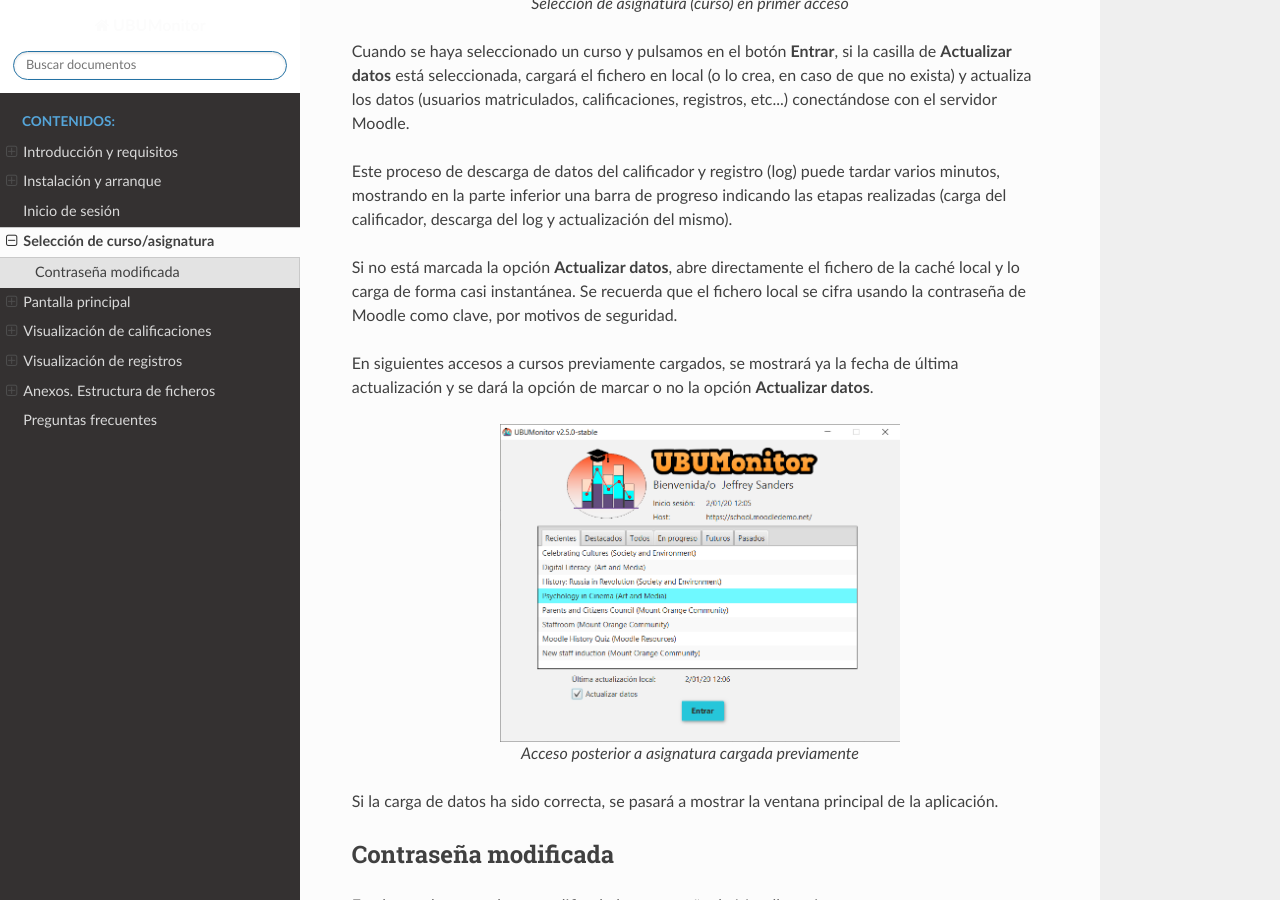
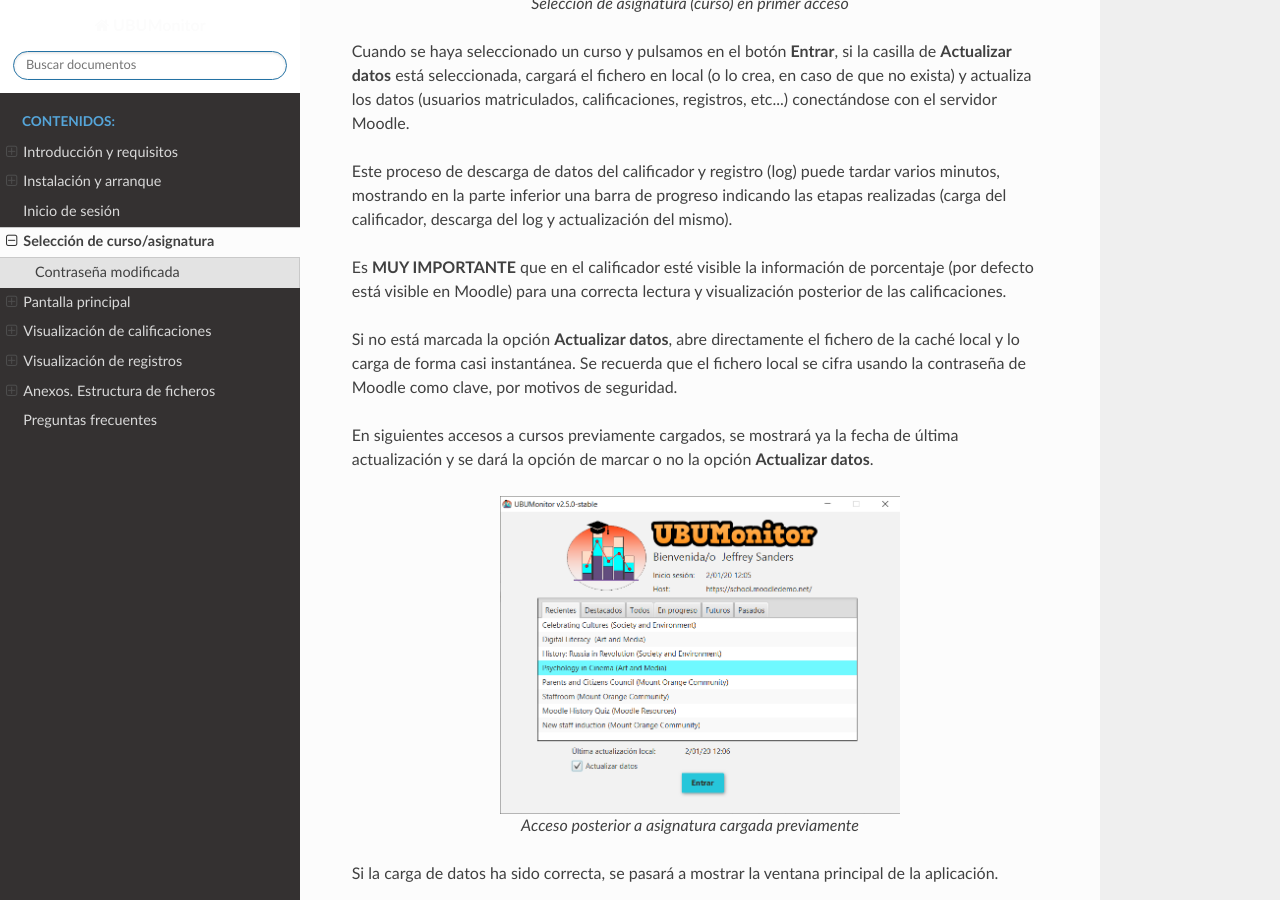
Before and after one commit to rmartico/UBUMonitorDocs, a Sphinx documentation site: the page built from docs/source/courseselection.rst, in a window 1280 px wide and 900 px high, scrolled down 845 px. Built offline with Sphinx 7.4.7 and the Read the Docs theme 2.0.0, drawn with Linux system fonts in a browser that asks for light colours.

Commit message:
Added comment about percentages.

```diff
--- a/docs/source/courseselection.rst
+++ b/docs/source/courseselection.rst
@@ -19,6 +19,8 @@ Si el curso nunca ha sido cargado previamente se mostrará **No disponible** y s
 Cuando se haya seleccionado un curso y pulsamos en el botón **Entrar**, si la casilla de **Actualizar datos** está seleccionada, cargará el fichero en local (o lo crea, en caso de que no exista)  y actualiza los datos (usuarios matriculados, calificaciones, registros, etc...) conectándose con el servidor Moodle.
 
 Este proceso de descarga de datos del calificador y registro (log) puede tardar varios minutos, mostrando en la parte inferior una barra de progreso indicando las etapas realizadas (carga del calificador, descarga del log y actualización del mismo).
+
+Es **MUY IMPORTANTE** que en el calificador esté visible la información de porcentaje (por defecto está visible en Moodle) para una correcta lectura y visualización posterior de las calificaciones.
 
 Si no está marcada la opción **Actualizar datos**, abre directamente el fichero de la caché local y lo carga de forma casi instantánea. Se recuerda que el fichero local se cifra usando la contraseña de Moodle como clave, por motivos de seguridad.
 
```
